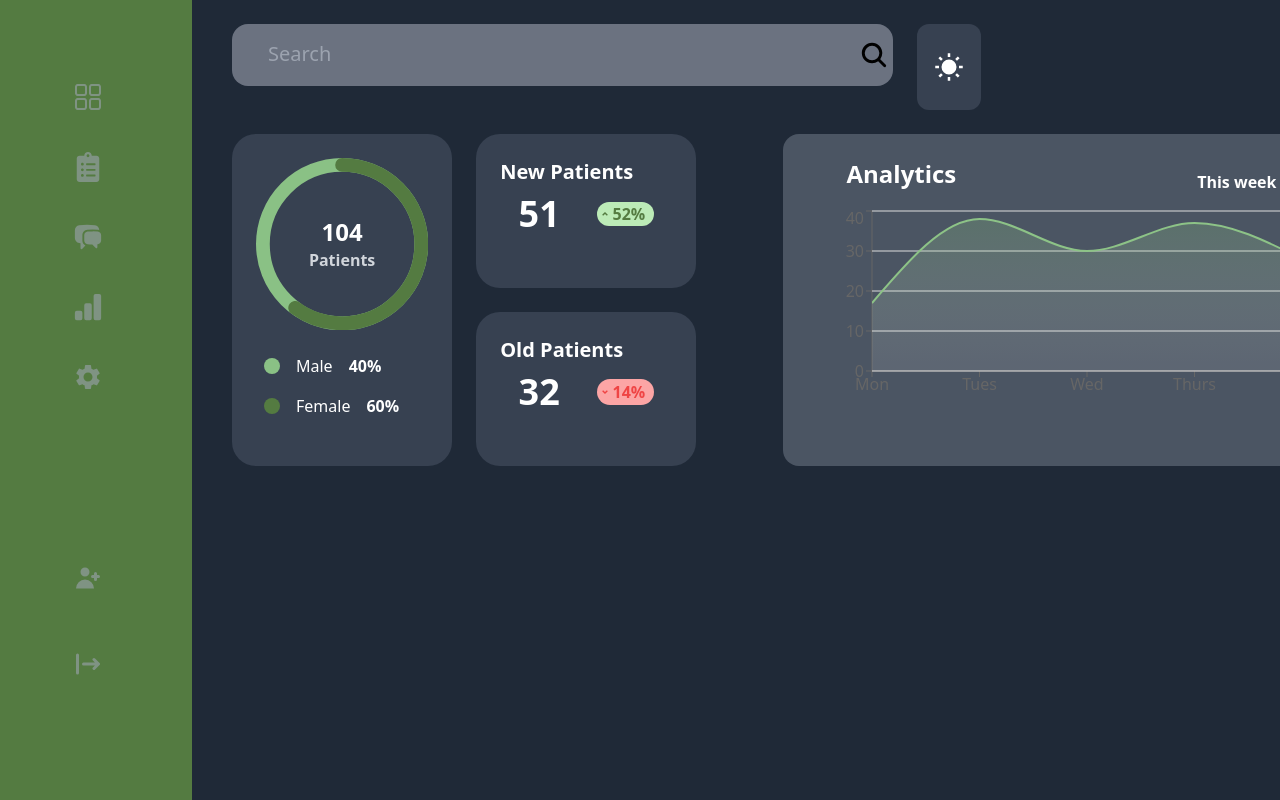
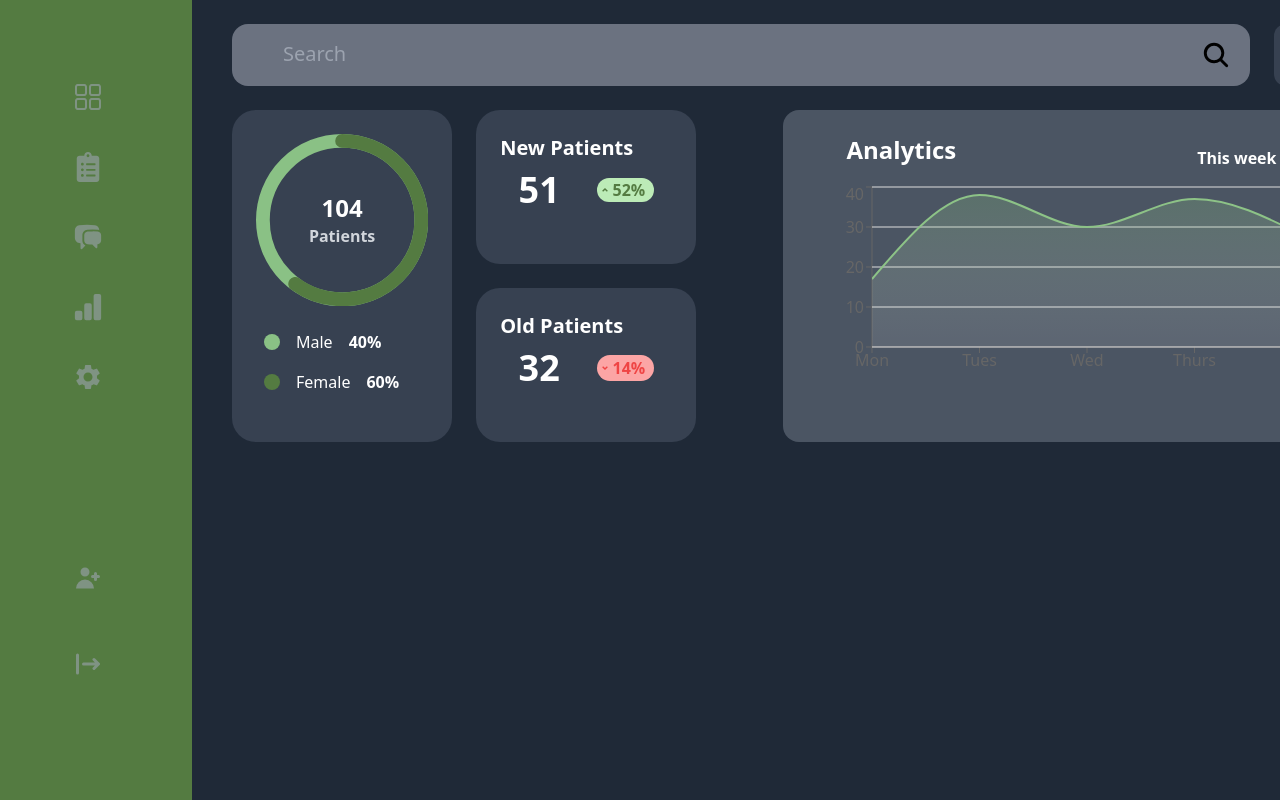
Before and after one commit to MHassan47/clinic, a React (Create React App) app: page / in a window 1280 px wide. Shown: the top 800 px of the page. Built offline with nearby package versions, Linux system fonts and the light colour scheme.

Commit message:
small change to margins

```diff
--- a/src/components/Dashboard/SearchBar.tsx
+++ b/src/components/Dashboard/SearchBar.tsx
@@ -4,7 +4,7 @@ const SearchBar: FC = () => {
   const [searchTerm, setSearchTerm] = useState("");
 
   return (
-    <div className=" w-3/5 h-max mb-6 bg-gray-200 dark:bg-gray-500 rounded-2xl">
+    <div className=" w-full h-max bg-gray-200 dark:bg-gray-500 rounded-2xl">
       <div className="flex justify-around w-full flex-row border-2l m-4 rounded-xl focus:bg-blue-400 ">
         <form onSubmit={() => console.log()} className="w-5/6">
           <input
```
